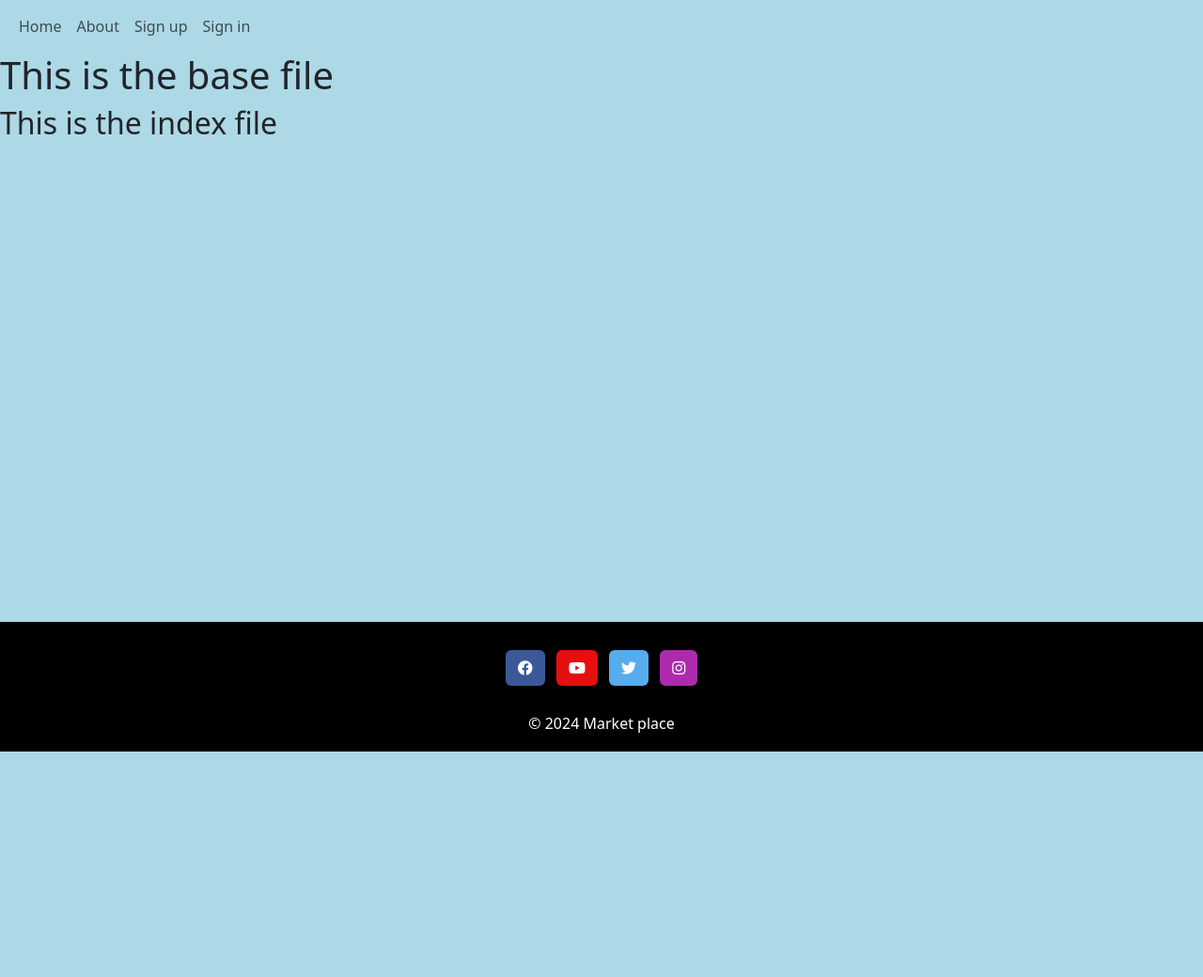
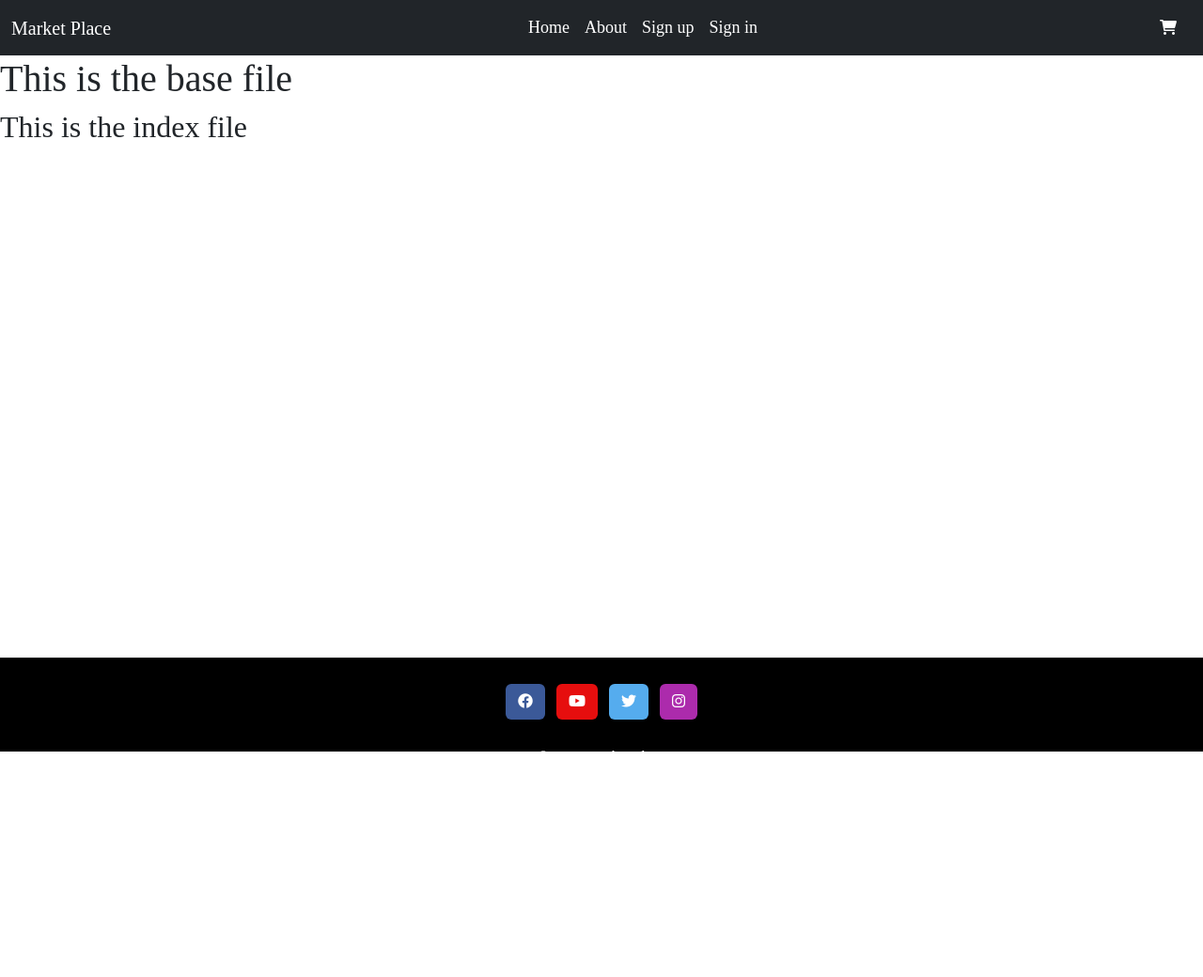
Before and after one commit to enocol/college_market_place, a Django app: page / in a window 1280 px wide. Shown: the top 1040 px of the page at 94% size. Before the commit the page ends 800 px from the top, so only its background shows below. Run offline with Django 4.2, Linux system fonts and the light colour scheme.

Commit message:
updated and fixed the header, added main section, added small css

```diff
--- a/static/css/style.css
+++ b/static/css/style.css
@@ -1,27 +1,43 @@
-body {
-    background-color: lightblue;
+* {
+    font-family: 'Times New Roman', Times, serif;
 }
 
-.header {
-    background-color: blue;
+main {
+    margin-top: 60px;
+    margin-bottom: 161%;
+
 }
 
-/* please put your css code here above the footer code */
+/* Navbar styling */
+.navbar-toggler {
+    border: none;
+}
+.nav-link {
+    color: white;
+    font-size: 18px;}
+
+.nav-link:hover,
+.nav-link.active {
+    color:#666777;
+}
 
 
 
 
-/* Footer */
+
+/*footer*/
 .footer {
     position: fixed;
     left: 0;
     bottom: 0;
     width: 100%;
+    height: 100px;
     color: white;
     text-align: center;
-    border: 2px solid black;
+    background-color: black;
+
 }
 footer.container {
-    height: 80px;
+    height: 40px;
     position: fixed;
 }
--- a/templates/base.html
+++ b/templates/base.html
@@ -20,46 +20,46 @@
 
 <body>
     <header>
-        <nav class="navbar navbar-expand-lg ">
+        <nav class="navbar fixed-top navbar-expand-sm navbar-dark bg-dark">
             <div class="container-fluid">
-                <button class="navbar-toggler" type="button" data-bs-toggle="collapse" data-bs-target="#navbarText"
-                    aria-controls="navbarText" aria-expanded="false" aria-label="Toggle navigation">
+                <a href="#" class="navbar-brand mb-0 h1">Market Place</a>
+                <button type="button" data-bs-toggle="collapse" data-bs-target="#navbarNav" class="navbar-toggler"
+                    aria-controls="navbarNav" aria-expanded="false" aria-label="Toggle navigation">
                     <span class="navbar-toggler-icon"></span>
                 </button>
-                <div class="collapse navbar-collapse" id="navbarText">
-                    <ul class="navbar-nav me-auto mb-2 mb-lg-0">
+                <div class="collapse navbar-collapse" id="navbarNav">
+                    <ul class="navbar-nav mx-auto" >
                         <li class="nav-item">
                             <a class="nav-link {% if request.path == home_url %}active{% endif %}" aria-current="page"
-                                href="">Home</a>
+                                href="#">Home</a>
                         </li>
                         <li class="nav-item">
-                            <a class="nav-link
-                              {% if request.path == about_url %}active{%endif%}" aria-current="page"
-                                href="">About</a>
+                            <a class="nav-link {% if request.path == about_url %}active{% endif %}" aria-current="page"
+                                href="#">About</a>
                         </li>
                         <li class="nav-item">
-                            <a class="nav-link
-                              {% if request.path == about_url %}active{%endif%}" aria-current="page"
-                                href="">Sign up</a>
+                            <a class="nav-link {% if request.path == about_url %}active{% endif %}" aria-current="page"
+                                href="#">Sign up</a>
                         </li>
                         <li class="nav-item">
-                            <a class="nav-link
-                              {% if request.path == about_url %}active{%endif%}" aria-current="page"
-                                href="">Sign in</a>
+                            <a class="nav-link {% if request.path == about_url %}active{% endif %}" aria-current="page"
+                                href="#">Sign in</a>
                         </li>
-
-
-
                     </ul>
+                    <div class="d-flex align-items-center">
+                        <a class="text-reset me-3" href="#">
+                            <i style="color: white;" class="fas fa-shopping-cart"></i>
+                        </a>
+                    </div>
                 </div>
             </div>
         </nav>
     </header>
+    <main>
     <h1> This is the base file </h1>
     {% block content %}
     {% endblock %}
-
-
+    </main>
     <footer class="footer" id="footer">
         <!--Social Media Links-->
         <div class="container p-4 pb-0">
@@ -88,6 +88,9 @@
             <p> &copy; 2024 Market place </p>
         </div>
     </footer>
+    <script src="https://cdn.jsdelivr.net/npm/bootstrap@5.3.2/dist/js/bootstrap.bundle.min.js"
+        integrity="sha384-C6RzsynM9kWDrMNeT87bh95OGNyZPhcTNXj1NW7RuBCsyN/o0jlpcV8Qyq46cDfL"
+        crossorigin="anonymous"></script>
     <script src="{% static 'js/script.js' %}"></script>
 </body>
 
```
